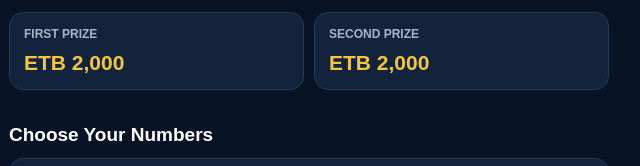
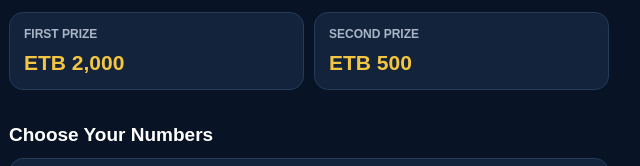
Before and after one commit to maedothailu34-gif/EtJackpot, a plain HTML site: page index.html in a window 1280 px wide. Shown: the part 148-314 px from the top of the page, 331-971 px from the left. Drawn offline with Linux system fonts and the light colour scheme.

Commit message:
Update index.html

```diff
--- a/index.html
+++ b/index.html
@@ -159,7 +159,7 @@
 
       <div class="card">
         <h3>SECOND PRIZE</h3>
-        <div class="amount">ETB 2,000</div>
+        <div class="amount">ETB 500</div>
       </div>
     </div>
 
```
